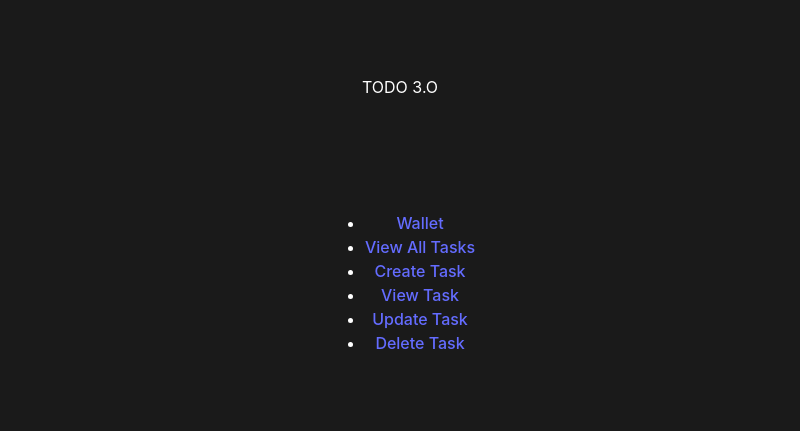
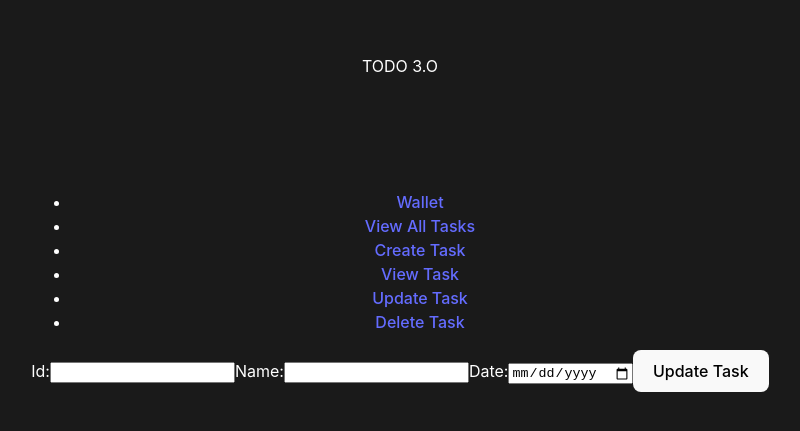
Before and after one commit to sumitshinde-84/todolist-dapp, a React (Vite) app in the folder client/: page /updateTask in a window 1280 px wide. Shown: the part 189-620 px from the top of the page, without its empty margins (240-1040 px from the left). Built offline with nearby package versions, Linux system fonts and the light colour scheme.

Commit message:
add logic to update task from client to blockchain

```diff
--- a/client/src/pages/updateTask.jsx
+++ b/client/src/pages/updateTask.jsx
@@ -1,9 +1,98 @@
+import  { useState } from "react";
 import Navigation from "./navigation";
+import PropTypes from 'prop-types';
 
-const UpdateTask = () => {
-    return <>
-    <Navigation/>
-    </>;
+const UpdateTask = ({ state }) => {
+
+    const [id, setId] = useState('');
+    const [name, setName] = useState('');
+    const [date, setDate] = useState('');
+    const [modalOpen, setModalOpen] = useState(false);
+    const [modalContent, setModalContent] = useState("");
+
+    const formatDate = (inputDate) => {
+        const dateObj = new Date(inputDate);
+        const day = String(dateObj.getDate()).padStart(2, '0');
+        const month = String(dateObj.getMonth() + 1).padStart(2, '0');
+        const year = dateObj.getFullYear();
+        return `${day}/${month}/${year}`;
+    };
+
+    const closeModal = () => {
+        setModalOpen(false);
+        setModalContent("");
+    };
+
+    const updateTask = async (event) => {
+        event.preventDefault();
+        const { account, contract } = state;
+
+        try {
+            const res = await fetch("http://localhost:3000/updateTask", {
+                method: "POST",
+                headers: {
+                    "Content-Type": "application/json"
+                },
+                body: JSON.stringify({ id, name, date: formatDate(date) })
+            });
+
+            const data = await res.json();
+            console.log(data);
+
+            if (data.status === 200) {
+                console.log(contract)
+                if (contract && contract.methods) {
+                    await contract.methods
+                        .updateTask(id, name, date)
+                        .send({ from: account });
+                    setModalContent(`Task at "${id}" updated successfully`);
+                    setModalOpen(true);
+                }
+                console.log("Task updated successfully.");
+            } else {
+                alert("Task cannot be updated");
+            }
+        } catch (error) {
+            console.error(error);
+        }
+    }
+
+    return (
+        <>
+            <Navigation />
+            <div className="create_task todo_btn">
+            <form onSubmit={updateTask}>
+                <label>
+                    Id:
+                    <input id="taskId" onInput={(event) => { setId(event.target.value) }} />
+                </label>
+                <label>
+                    Name:
+                    <input id="taskName" onInput={(event) => { setName(event.target.value) }} />
+                </label>
+                <label>
+                    Date:
+                    <input id="taskDate" type="date" onChange={(event) => { setDate(event.target.value) }} />
+                </label>
+                <button type="submit">Update Task</button>
+            </form>
+                {modalOpen && (
+                    <div className="modal">
+                        <div className="modal-content">
+                            <span className="close" onClick={closeModal}>
+                                &times;
+                            </span>
+                            <p>{modalContent}</p>
+                        </div>
+                    </div>
+                )}
+            </div>
+        </>
+    );
+};
+
+UpdateTask.propTypes = {
+    state: PropTypes.object,
 };
 
 export default UpdateTask;
```
